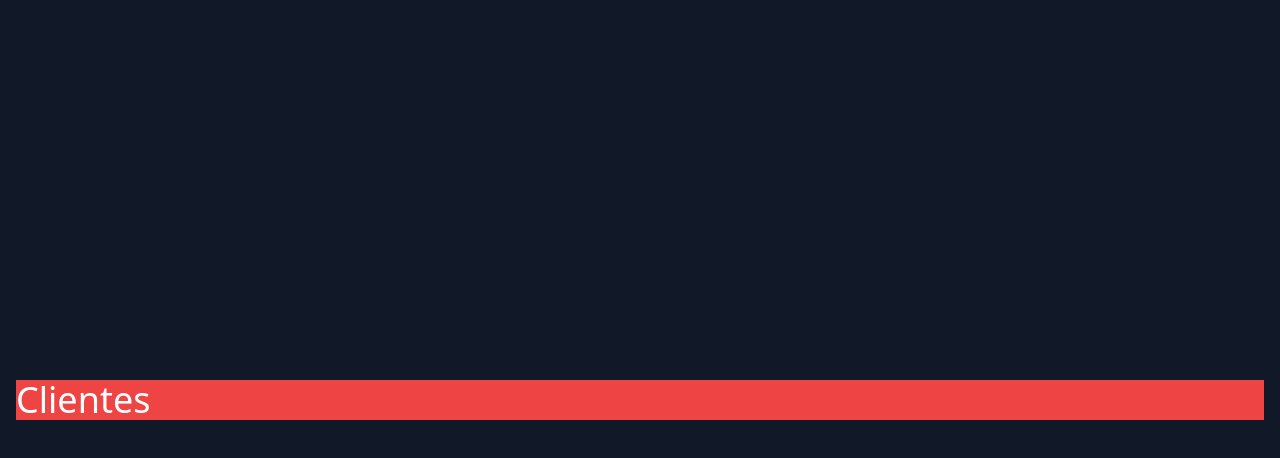
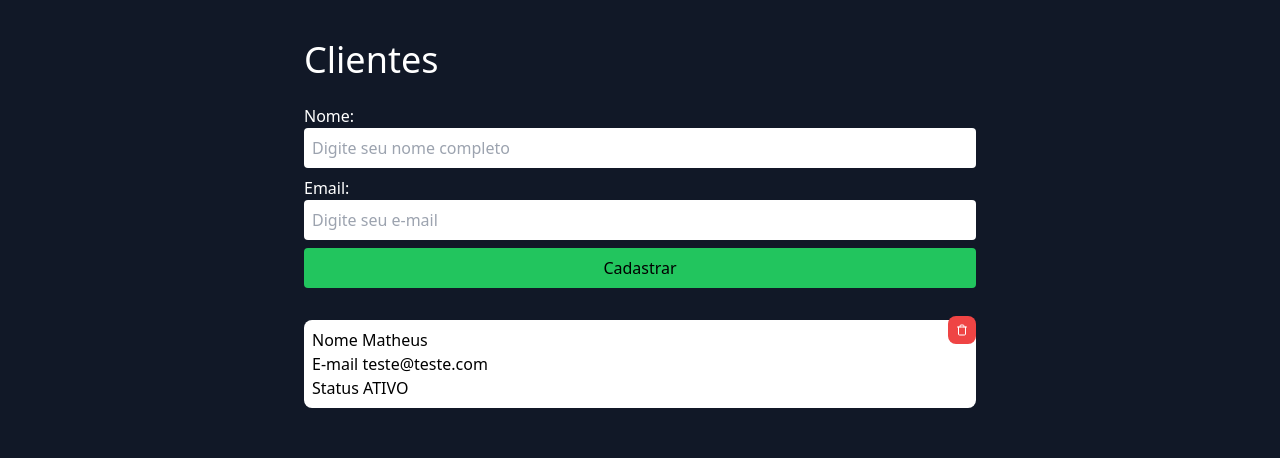
Before and after one commit to Davidsonc/mongodb, a React (Vite) app: page / in a window 1280 px wide. Shown: the top 458 px of the page. Built offline with nearby package versions, Linux system fonts and the light colour scheme; no server answers; the HTML template or start-up script is replaced by a standard one.

Commit message:
adiciona serviço de API com axios e implementa carregamento de clientes no componente App

```diff
--- a/package.json
+++ b/package.json
@@ -11,8 +11,10 @@
     "build": "postcss src/index.css -o dist/output.css"
   },
   "dependencies": {
+    "axios": "^1.7.9",
     "react": "^19.0.0",
-    "react-dom": "^19.0.0"
+    "react-dom": "^19.0.0",
+    "react-icons": "^5.4.0"
   },
   "devDependencies": {
     "@eslint/js": "^9.19.0",
--- a/src/App.tsx
+++ b/src/App.tsx
@@ -1,8 +1,58 @@
+import { use, useEffect, useState } from "react";
+import { FiTrash } from "react-icons/fi";
+import { api } from "./services/api";
 function App() {
+  useEffect(() => {
+    loadCustomers();
+  }, []);
+
+  async function loadCustomers() {
+    const response = await api.get("/customers");
+    response.data.map((customer) => {
+      console.log(customer);
+    });
+  }
+
   return (
-    <div className="w-full min-h-screen bg-gray-900 flex flex-col items-center justify-center px-4">
-      <main className="my-10 w-full bg-red-500 md:max-w-2x1">
+    <div className="flex justify-center w-full min-h-screen px-4 bg-gray-900">
+      <main className="w-full my-10 sm:max-w-2xl">
         <h1 className="text-4xl font-medium text-white">Clientes</h1>
+        <form className="flex flex-col my-6">
+          <label className="font-medium text-white ">Nome:</label>
+          <input
+            className="w-full p-2 mb-2 rounded"
+            type="text"
+            placeholder="Digite seu nome completo"
+          />
+          <label className="font-medium text-white ">Email:</label>
+          <input
+            className="w-full p-2 mb-2 rounded"
+            type="email"
+            placeholder="Digite seu e-mail"
+          />
+          <input
+            type="submit"
+            value="Cadastrar"
+            className="w-full p-2 mb-2 font-medium text-black bg-green-500 rounded cursor-pointer"
+          />
+        </form>
+
+        <section className="flex flex-col">
+          <article className="relative w-full p-2 transition-transform bg-white rounded-lg hover:scale-105">
+            <p>
+              <span className="font-medium">Nome</span> Matheus
+            </p>
+            <p>
+              <span className="font-medium">E-mail</span> teste@teste.com
+            </p>
+            <p>
+              <span className="font-medium">Status</span> ATIVO
+            </p>
+            <button className="absolute right-0 flex items-center p-2 mt-2 bg-red-500 rounded-lg justify-center-center text-red w-7 h-7 -top-3">
+              <FiTrash size={18} color="#FFF" />
+            </button>
+          </article>
+        </section>
       </main>
     </div>
   );
--- /dev/null
+++ b/src/services/api.ts
@@ -0,0 +1,9 @@
+import axios from "axios";
+
+export const api = axios.create({
+  baseURL: "http://localhost:3333", // Altere para a URL da sua API
+  timeout: 1000,
+  headers: { "Content-Type": "application/json" },
+});
+
+export default api;
```
Also changed, not shown: 1 other file (tests, documents, lock files or other folders).
